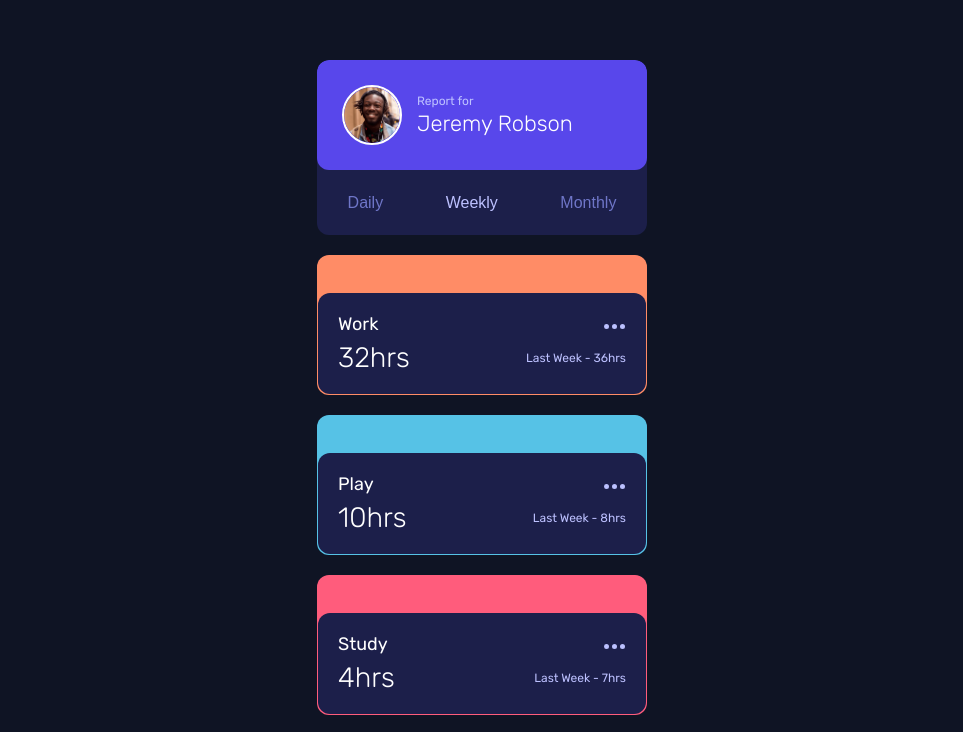
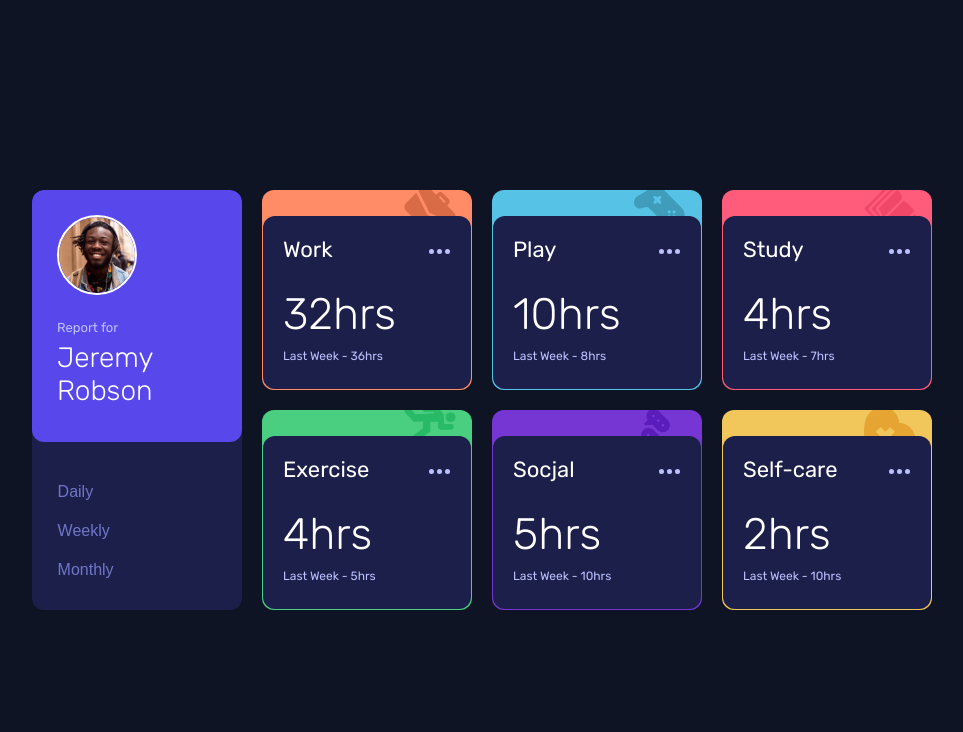
Before and after one commit to konradbaczyk/Time-tracking-dashboard, a plain HTML site: page index.html in a window 1280 px wide. Shown: the top 732 px of the page, without its empty margins (158-1121 px from the left). Drawn offline with Linux system fonts and the light colour scheme.

Commit message:
Created tablet and desktop view

```diff
--- a/index.html
+++ b/index.html
@@ -29,14 +29,14 @@
 
 				<div class="name-box__timeframes">
 					<button class="name-box__timeframes--btn" id="daily-timeframe">Daily</button>
-					<button class="name-box__timeframes--btn active" id="weekly-timeframe">Weekly</button>
+					<button class="name-box__timeframes--btn" id="weekly-timeframe">Weekly</button>
 					<button class="name-box__timeframes--btn" id="monthly-timeframe">Monthly</button>
 				</div>
 			</div>
 
 			<!-- ACTIVITY BOXES -->
 			<div class="activity-box work-box">
-				<img src="" alt="" class="activity-box__icon work-box__icon" />
+				<div class="activity-box__icon work-box__icon"></div>
 
 				<div class="activity-box__content">
 					<div class="activity-box__top">
@@ -73,7 +73,7 @@
 			</div>
 
 			<div class="activity-box play-box">
-				<img src="" alt="" class="activity-box__icon play-box__icon" />
+				<div class="activity-box__icon play-box__icon"></div>
 
 				<div class="activity-box__content">
 					<div class="activity-box__top">
@@ -110,7 +110,7 @@
 			</div>
 
 			<div class="activity-box study-box">
-				<img src="" alt="" class="activity-box__icon study-box__icon" />
+				<div class="activity-box__icon study-box__icon"></div>
 
 				<div class="activity-box__content">
 					<div class="activity-box__top">
@@ -147,7 +147,7 @@
 			</div>
 
 			<div class="activity-box exercise-box">
-				<img src="" alt="" class="activity-box__icon exercise-box__icon" />
+				<div class="activity-box__icon exercise-box__icon"></div>
 
 				<div class="activity-box__content">
 					<div class="activity-box__top">
@@ -184,7 +184,7 @@
 			</div>
 
 			<div class="activity-box socjal-box">
-				<img src="" alt="" class="activity-box__icon socjal-box__icon" />
+				<div class="activity-box__icon socjal-box__icon"></div>
 
 				<div class="activity-box__content">
 					<div class="activity-box__top">
@@ -221,7 +221,7 @@
 			</div>
 
 			<div class="activity-box self-care-box">
-				<img src="" alt="" class="activity-box__icon self-care-box__icon" />
+				<div class="activity-box__icon self-care-box__icon"></div>
 
 				<div class="activity-box__content">
 					<div class="activity-box__top">
--- a/sass/main.scss
+++ b/sass/main.scss
@@ -52,7 +52,7 @@ body {
 	}
 
 	&__report-for {
-		font-size: 1.2rem;
+		font-size: 1.3rem;
 	}
 
 	&__person-name {
@@ -71,15 +71,30 @@ body {
 			padding: 0.6em;
 			font-size: 1.6rem;
 			color: $desaturated-blue;
+			transition: color 0.3s;
+
+			&:hover {
+				color: $white;
+			}
 		}
 	}
 }
 
 .activity-box {
+	position: relative;
 	padding: 1px;
-	// &__img {
-	// 	position: absolute;
-	// }
+	z-index: -1;
+
+	&__icon {
+		position: absolute;
+		right: 1.6em;
+		top: -0.4em;
+		width: 5.2em;
+		height: 5.2em;
+		background-size: contain;
+		background-repeat: no-repeat;
+		z-index: -10;
+	}
 
 	&__content {
 		margin-top: 2.5em;
@@ -118,25 +133,160 @@ body {
 
 .work-box {
 	background-color: $light-red-work;
+
+	&__icon {
+		background-image: url("../images/icon-work.svg");
+	}
 }
 
 .play-box {
 	background-color: $soft-blue-play;
+
+	&__icon {
+		background-image: url("../images/icon-play.svg");
+	}
 }
 .study-box {
 	background-color: $light-red-study;
+
+	&__icon {
+		background-image: url("../images/icon-study.svg");
+	}
 }
 .exercise-box {
 	background-color: $lime-green-exercise;
+
+	&__icon {
+		background-image: url("../images/icon-exercise.svg");
+	}
 }
 .socjal-box {
 	background-color: $violet-social;
+
+	&__icon {
+		background-image: url("../images/icon-social.svg");
+	}
 }
 .self-care-box {
 	background-color: $soft-orange-self-care;
+
+	&__icon {
+		background-image: url("../images/icon-self-care.svg");
+	}
 }
 
 // COMPONENTS
 .active {
 	color: $pale-blue;
 }
+
+// MEDIA
+@media (min-width: 768px) {
+	.dashboard {
+		width: 700px;
+		display: grid;
+		grid-template-columns: 25% 35% 35%;
+		grid-template-rows: 1fr 1fr 1fr;
+		gap: 2em;
+	}
+
+	.name-box,
+	.activity-box {
+		margin-bottom: 0;
+	}
+
+	.name-box {
+		grid-column: 1 / 2;
+		grid-row: 1 / 4;
+
+		&__header {
+			height: 60%;
+			flex-direction: column;
+		}
+
+		&__img {
+			height: 8em;
+			width: 8em;
+			margin-bottom: 2.5em;
+		}
+
+		&__person-info {
+			gap: 0.6em;
+		}
+
+		&__person-name {
+			font-size: 2.6rem;
+		}
+
+		&__timeframes {
+			height: 40%;
+			padding: 3em 1.5em;
+			flex-direction: column;
+			text-align-last: left;
+
+			&--btn {
+				padding: 0.6em;
+				font-size: 1.6rem;
+			}
+		}
+	}
+}
+
+@media (min-width: 992px) {
+	.dashboard {
+		width: 900px;
+		grid-template-columns: repeat(4, 1fr);
+		grid-template-rows: 1fr 1fr;
+	}
+
+	.name-box {
+		grid-column: 1 / 2;
+		grid-row: 1 / 3;
+
+		&__header {
+			height: 60%;
+			flex-direction: column;
+		}
+
+		&__person-name {
+			font-size: 2.8rem;
+		}
+	}
+
+	.activity-box {
+		&__content {
+			margin-top: 2.5em;
+			padding: 2em;
+		}
+
+		&__top,
+		&__bottom {
+			display: flex;
+			justify-content: space-between;
+			align-items: center;
+		}
+
+		&__top {
+			margin-bottom: 2.5em;
+		}
+
+		&__bottom {
+			flex-direction: column;
+			align-items: start;
+			text-align: left;
+		}
+
+		&__title {
+			font-size: 2.2rem;
+		}
+
+		&__current-time {
+			margin-bottom: 0.2em;
+			font-size: 4.4rem;
+		}
+
+		&__last-time {
+			margin-bottom: 0.5em;
+		}
+	}
+}
```
Also changed, not shown: css/main.css, 1 other file.
